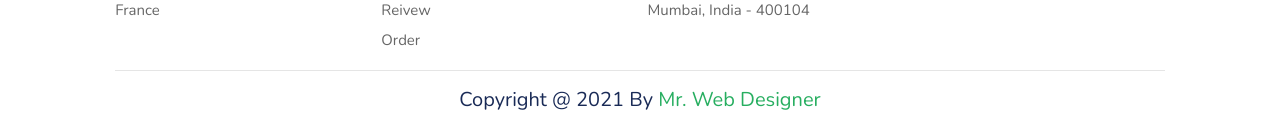
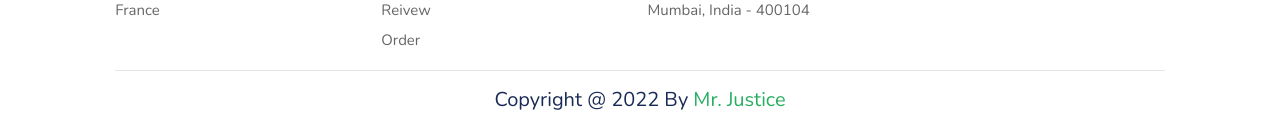
Before and after one commit to theMUBI/justice, a plain HTML site: page index.html in a window 1280 px wide. Shown: the part 5052-5187 px from the top of the page. Drawn offline with nearby package versions, Linux system fonts and the light colour scheme.

Commit message:
Update index.html

```diff
--- a/index.html
+++ b/index.html
@@ -644,7 +644,7 @@
 
     </div>
 
-    <div class="credit"> copyright @ 2021 by <span>mr. web designer</span> </div>
+    <div class="credit"> copyright @ 2022 by <span>mr. justice</span> </div>
 
 </section>
 
```
